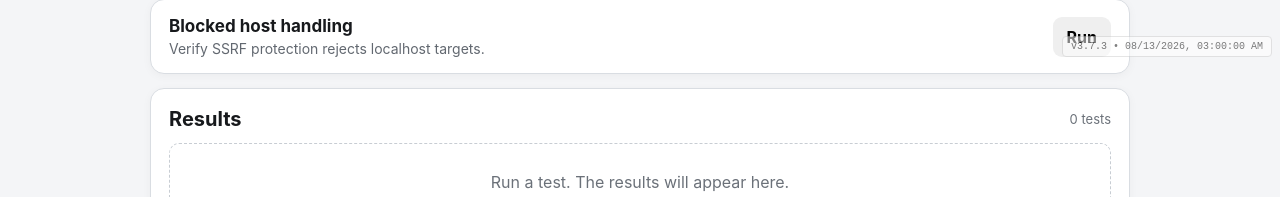
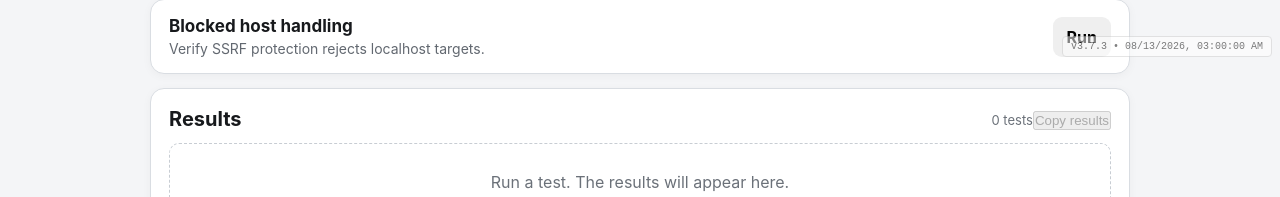
Before and after one commit to skyesimyikheng225183student-crypto/Web-proxy, a Next.js app: page /dev in a window 1280 px wide. Shown: the part 735-932 px from the top of the page. Built offline with nearby package versions, Linux system fonts and the light colour scheme; no server answers.

Commit message:
Add copy-results button to dev panel

```diff
--- a/app/dev/page.tsx
+++ b/app/dev/page.tsx
@@ -57,6 +57,7 @@ export default function DevPage() {
   const [password, setPassword] = useState('');
   const [authError, setAuthError] = useState('');
   const [checkingAuth, setCheckingAuth] = useState(true);
+  const [copiedResults, setCopiedResults] = useState(false);
 
   useEffect(() => {
     fetch('/api/dev-auth', { cache: 'no-store' })
@@ -84,6 +85,7 @@ export default function DevPage() {
     const result = await testRun();
     setResults(previous => [result, ...previous.filter(item => item.name !== result.name)]);
     setRunning(null);
+    setCopiedResults(false);
   };
 
   const runAll = async () => {
@@ -92,6 +94,25 @@ export default function DevPage() {
     for (const test of tests) nextResults.push(await test.run());
     setResults(nextResults);
     setRunning(null);
+    setCopiedResults(false);
+  };
+
+  const copyResults = async () => {
+    if (results.length === 0) return;
+
+    const text = results.map((result, index) => [
+      `${index + 1}. ${result.ok ? 'PASS' : 'FAIL'} · ${result.name}`,
+      `${result.duration} ms${result.status ? ` · HTTP ${result.status}` : ''}`,
+      result.details,
+    ].join('\n')).join('\n\n');
+
+    try {
+      await navigator.clipboard.writeText(text);
+      setCopiedResults(true);
+      window.setTimeout(() => setCopiedResults(false), 1800);
+    } catch {
+      setAuthError('Could not copy results. Select the results manually and copy them instead.');
+    }
   };
 
   const unlock = async () => {
@@ -197,7 +218,7 @@ export default function DevPage() {
 
         <div className={styles.actions}>
           <button onClick={runAll} disabled={running !== null}>{running === 'all' ? 'Running all…' : 'Run all tests'}</button>
-          <button className={styles.secondary} onClick={() => setResults([])} disabled={running !== null || results.length === 0}>Clear results</button>
+          <button className={styles.secondary} onClick={() => { setResults([]); setCopiedResults(false); }} disabled={running !== null || results.length === 0}>Clear results</button>
         </div>
 
         <div className={styles.tests}>
@@ -210,7 +231,15 @@ export default function DevPage() {
         </div>
 
         <section className={styles.results} aria-labelledby="results-title">
-          <div className={styles.resultsHeader}><h2 id="results-title">Results</h2><span>{results.length} test{results.length === 1 ? '' : 's'}</span></div>
+          <div className={styles.resultsHeader}>
+            <h2 id="results-title">Results</h2>
+            <div className={styles.resultsActions}>
+              <span>{results.length} test{results.length === 1 ? '' : 's'}</span>
+              <button type="button" onClick={() => void copyResults()} disabled={results.length === 0}>
+                {copiedResults ? 'Copied!' : 'Copy results'}
+              </button>
+            </div>
+          </div>
           {results.length === 0 ? <div className={styles.empty}>Run a test. The results will appear here.</div> : <div className={styles.resultList}>{results.map(result => <article className={`${styles.result} ${result.ok ? styles.pass : styles.fail}`} key={result.name}><div className={styles.resultTop}><strong>{result.ok ? 'PASS' : 'FAIL'} · {result.name}</strong><span>{result.duration} ms{result.status ? ` · HTTP ${result.status}` : ''}</span></div><pre>{result.details}</pre></article>)}</div>}
         </section>
       </section>
```
